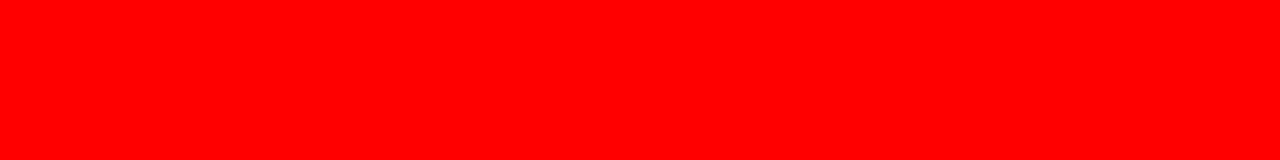
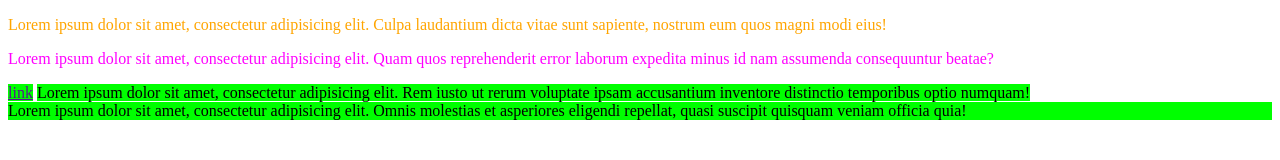
Before and after one commit to grabczakkamil/css-podstawy, a plain HTML site: page podstawowe-selektory-css/index.html in a window 1280 px wide. Drawn offline with Linux system fonts and the light colour scheme.

Commit message:
selektor znacznika, id, łączenie selektorów

```diff
--- a/podstawowe-selektory-css/css/style.css
+++ b/podstawowe-selektory-css/css/style.css
@@ -1,3 +1,12 @@
-body    {
-    background-color: red;
+/*selektor znacznika*/
+p {
+    color: orange;
 }
+/*selektor ID*/
+p#paragraf {
+    color: fuchsia;
+}
+/*łączenie selektorów*/
+a, span, div {
+    background-color: lime;
+}
--- a/podstawowe-selektory-css/index.html
+++ b/podstawowe-selektory-css/index.html
@@ -1,12 +1,30 @@
 <!DOCTYPE html>
 <html lang="en">
+
 <head>
     <meta charset="UTF-8">
     <title>Document</title>
 
     <link rel="stylesheet" href="css/style.css">
 </head>
+
 <body>
 
+    <!--selektor znacznika-->
+
+    <p>
+        Lorem ipsum dolor sit amet, consectetur adipisicing elit. Culpa laudantium dicta vitae sunt sapiente, nostrum eum quos magni modi eius!
+    </p>
+
+    <!--selektor ID-->
+    <p id="paragraf">Lorem ipsum dolor sit amet, consectetur adipisicing elit. Quam quos reprehenderit error laborum expedita minus id nam assumenda consequuntur beatae?</p>
+
+
+<!--    łączenie selektorów-->
+    <a href="">link</a>
+    <span>Lorem ipsum dolor sit amet, consectetur adipisicing elit. Rem iusto ut rerum voluptate ipsam accusantium inventore distinctio temporibus optio numquam!</span>
+    <div>Lorem ipsum dolor sit amet, consectetur adipisicing elit. Omnis molestias et asperiores eligendi repellat, quasi suscipit quisquam veniam officia quia!</div>
+
 </body>
+
 </html>
```
